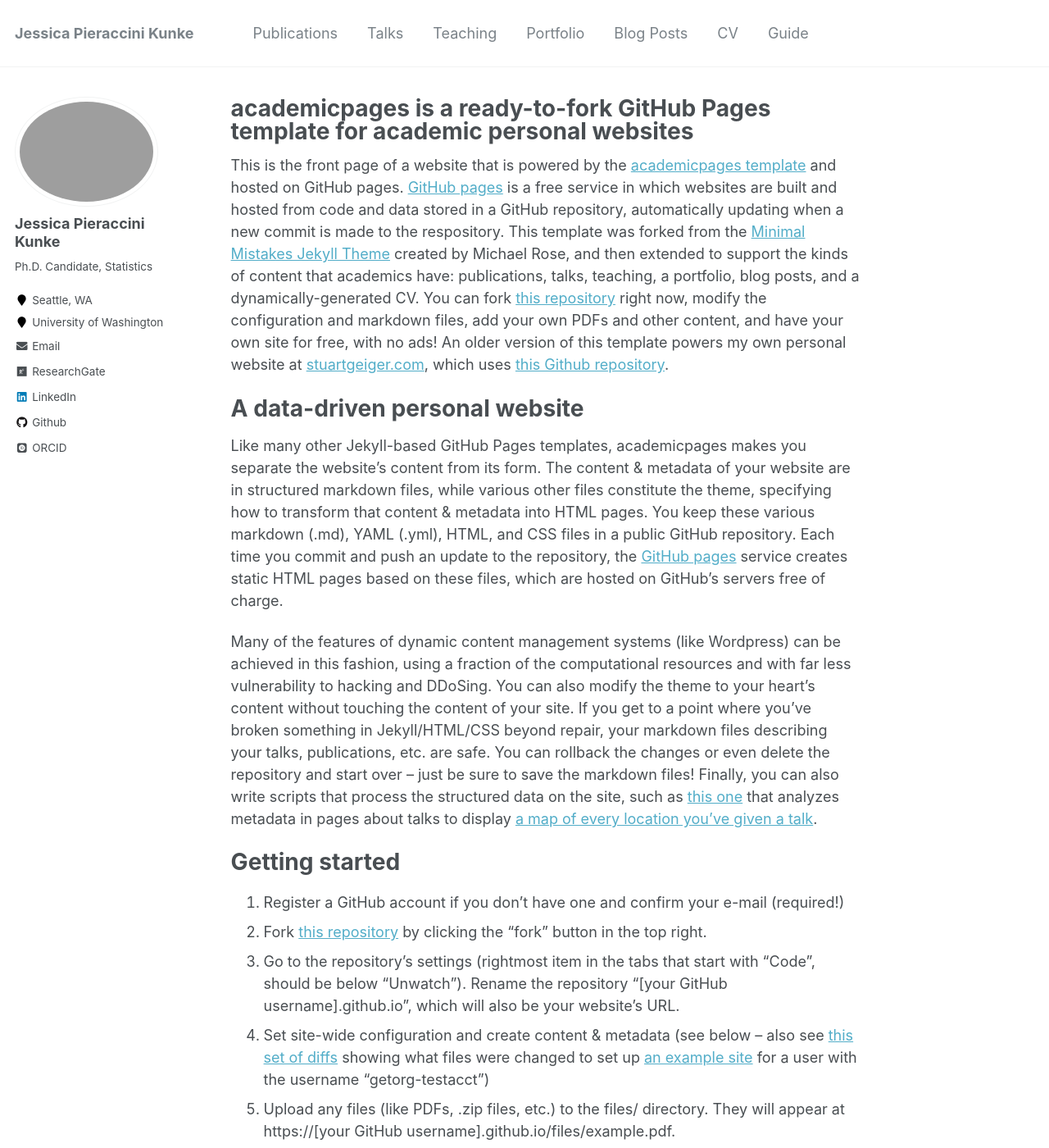
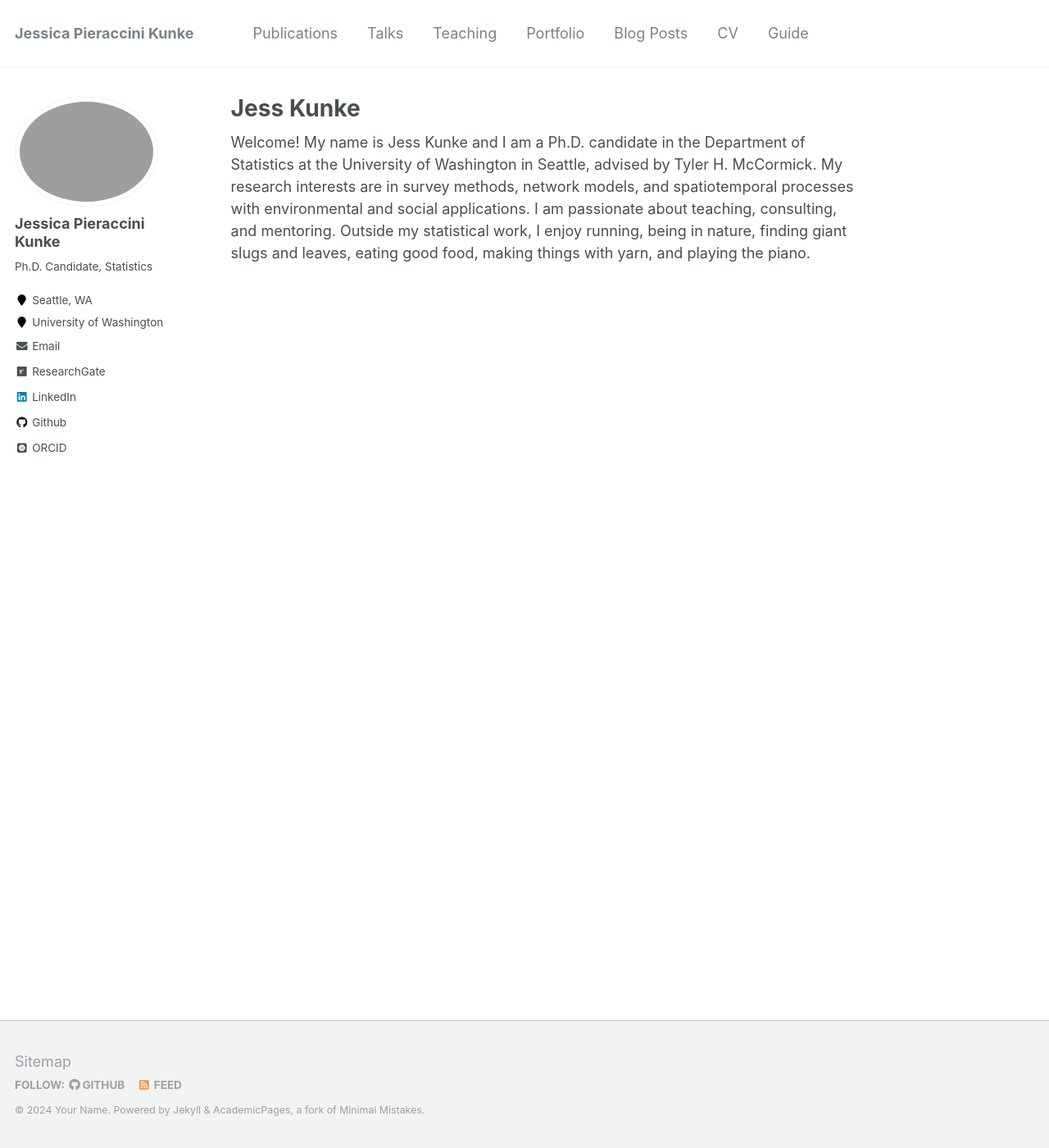
Before and after one commit to jpierkunke/jpierkunke.github.io, a Jekyll site: the page built from _pages/about.md, in a window 1280 px wide and 1400 px high. Shown: the whole window at 82% size. Built offline with Jekyll 4.4.1, drawn with Linux system fonts in a browser that asks for light colours; some web fonts are replaced; some of the changed text lies outside the part shown.

Commit message:
Update about.md

```diff
--- a/_pages/about.md
+++ b/_pages/about.md
@@ -1,12 +1,16 @@
 ---
 permalink: /
-title: "academicpages is a ready-to-fork GitHub Pages template for academic personal websites"
+title: "Jess Kunke"
 excerpt: "About me"
 author_profile: true
 redirect_from:
   - /about/
   - /about.html
 ---
+
+Welcome!  My name is Jess Kunke and I am a Ph.D. candidate in the Department of Statistics at the University of Washington in Seattle, advised by Tyler H. McCormick.  My research interests are in survey methods, network models, and spatiotemporal processes with environmental and social applications.  I am passionate about teaching, consulting, and mentoring.  Outside my statistical work, I enjoy running, being in nature, finding giant slugs and leaves, eating good food, making things with yarn, and playing the piano.
+
+<!---
 
 This is the front page of a website that is powered by the [academicpages template](https://github.com/academicpages/academicpages.github.io) and hosted on GitHub pages. [GitHub pages](https://pages.github.com) is a free service in which websites are built and hosted from code and data stored in a GitHub repository, automatically updating when a new commit is made to the respository. This template was forked from the [Minimal Mistakes Jekyll Theme](https://mmistakes.github.io/minimal-mistakes/) created by Michael Rose, and then extended to support the kinds of content that academics have: publications, talks, teaching, a portfolio, blog posts, and a dynamically-generated CV. You can fork [this repository](https://github.com/academicpages/academicpages.github.io) right now, modify the configuration and markdown files, add your own PDFs and other content, and have your own site for free, with no ads! An older version of this template powers my own personal website at [stuartgeiger.com](http://stuartgeiger.com), which uses [this Github repository](https://github.com/staeiou/staeiou.github.io).
 
@@ -48,3 +52,5 @@
 For more info
 ------
 More info about configuring academicpages can be found in [the guide](https://academicpages.github.io/markdown/). The [guides for the Minimal Mistakes theme](https://mmistakes.github.io/minimal-mistakes/docs/configuration/) (which this theme was forked from) might also be helpful.
+
+--->
```
